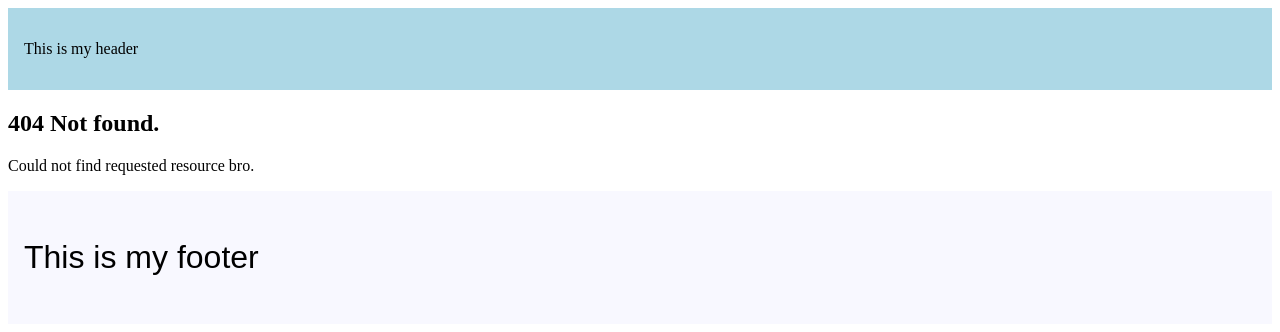
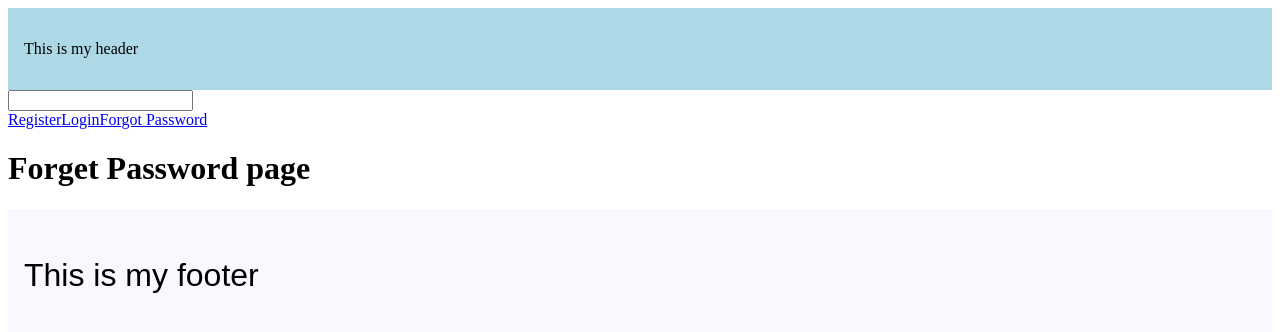
Before and after one commit to Shubhodeep100/NEXTjs-Practice, a Next.js app: page /forgot-password in a window 1280 px wide. Before the commit this address had no page. Shown: the top 332 px of the page. Built offline with nearby package versions, Linux system fonts and the light colour scheme.

Commit message:
fixed errors

```diff
--- /dev/null
+++ b/src/app/(auth)/forgot-password/page.tsx
@@ -0,0 +1,7 @@
+export default function ForgetPassword() {
+    return (
+        <div>
+            <h1>Forget Password page</h1>
+        </div>
+    )
+}
--- a/src/app/(auth)/layout.tsx
+++ b/src/app/(auth)/layout.tsx
@@ -1,6 +1,7 @@
 "use client"
 import Link from 'next/link';
 import { usePathname } from 'next/navigation';
+import { useState } from 'react';
 
 
 const navLinks = [
@@ -16,9 +17,15 @@
 }) {
     const pathname = usePathname();
 
+    const [input, setInput] = useState('');
 
     return (
         <div>
+            <div>
+                <input value={input} onChange={e => setInput(e.target.value)}>
+
+                </input>
+            </div>
             {navLinks.map((link) => {
                 const isActive = pathname.startsWith(link.href)
                 return (
```
